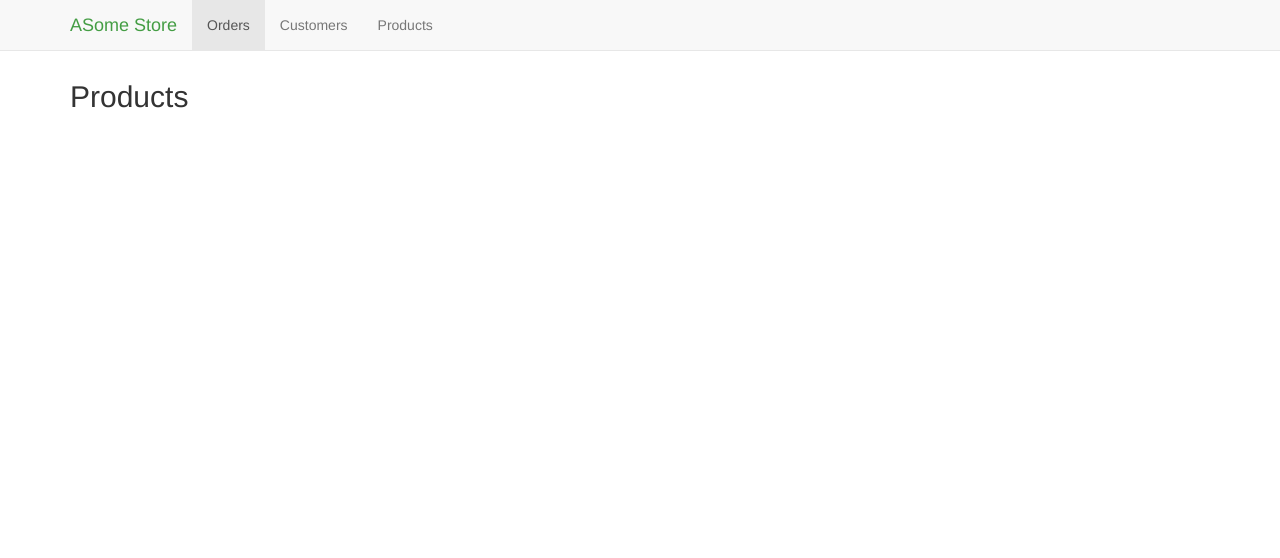
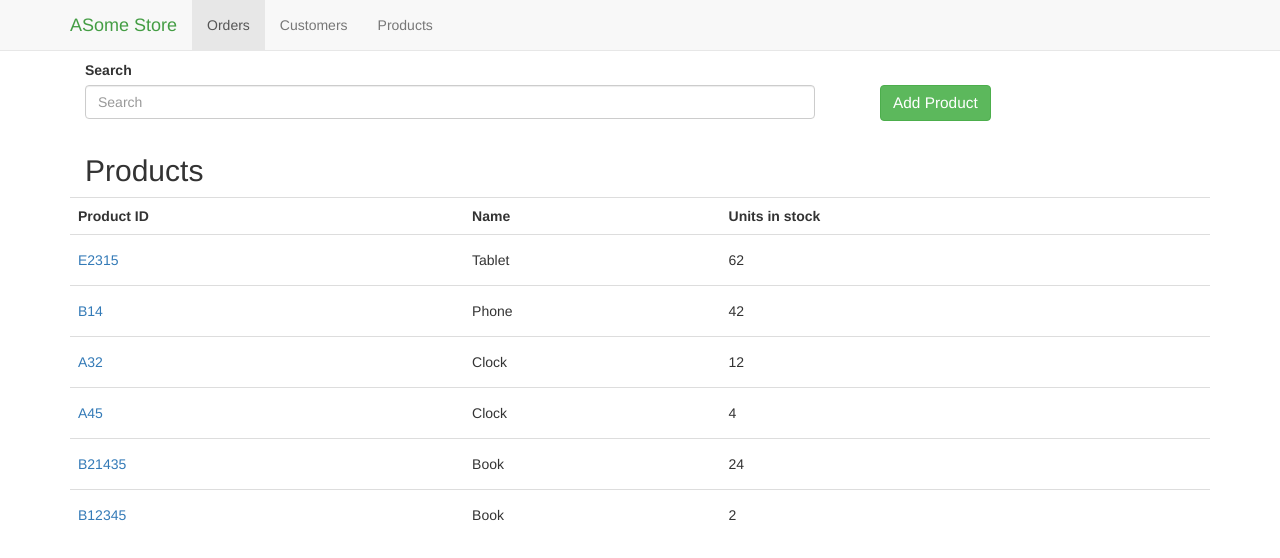
Before and after one commit to paulocoding/angular-test, a plain HTML site: page public/index.html at #/products/ in a window 1280 px wide. Drawn offline with nearby package versions, Linux system fonts and the light colour scheme.

Commit message:
added product listing to products view and controller

```diff
--- a/public/app/views/products.html
+++ b/public/app/views/products.html
@@ -1 +1,20 @@
-<h2>Products</h2>
+<div class="form-group col-md-8">
+  <label for="search">Search</label>
+  <input type="text" class="form-control" id="search" placeholder="Search" ng-model="productSearch">
+</div>
+<div class="col-md-4"><a href="#/new-product/" class="btn btn-success order-btn">Add Product</a></div>
+<div class="col-md-12">
+  <h2>Products</h2>
+</div>
+<table class="table orders">
+  <tr>
+    <th>Product ID</th>
+    <th>Name</th>
+    <th>Units in stock</th>
+  </tr>
+  <tr ng-repeat="product in products| filter:productSearch | orderBy:'name':true" >
+    <td><a href="#/product/{{product.id}}">{{ product.id }}</a></td>
+    <td>{{ product.name }}</td>
+    <td>{{ product.stock }}</td>
+  </tr>
+</table>
--- a/public/assets/js/bundle.js
+++ b/public/assets/js/bundle.js
@@ -262,7 +262,7 @@ angular.module('ordersApp').config(function($routeProvider){
   //  Products View Controller
   //
   var productsListController = function($scope, productsFactory){
-
+    $scope.products = productsFactory.getProducts();
   };
   productsListController.$inject = ['$scope', 'productsFactory'];
   angular.module('ordersApp').controller('productsListController', productsListController);
--- a/source/js/2-controllers.js
+++ b/source/js/2-controllers.js
@@ -103,7 +103,7 @@
   //  Products View Controller
   //
   var productsListController = function($scope, productsFactory){
-
+    $scope.products = productsFactory.getProducts();
   };
   productsListController.$inject = ['$scope', 'productsFactory'];
   angular.module('ordersApp').controller('productsListController', productsListController);
```
